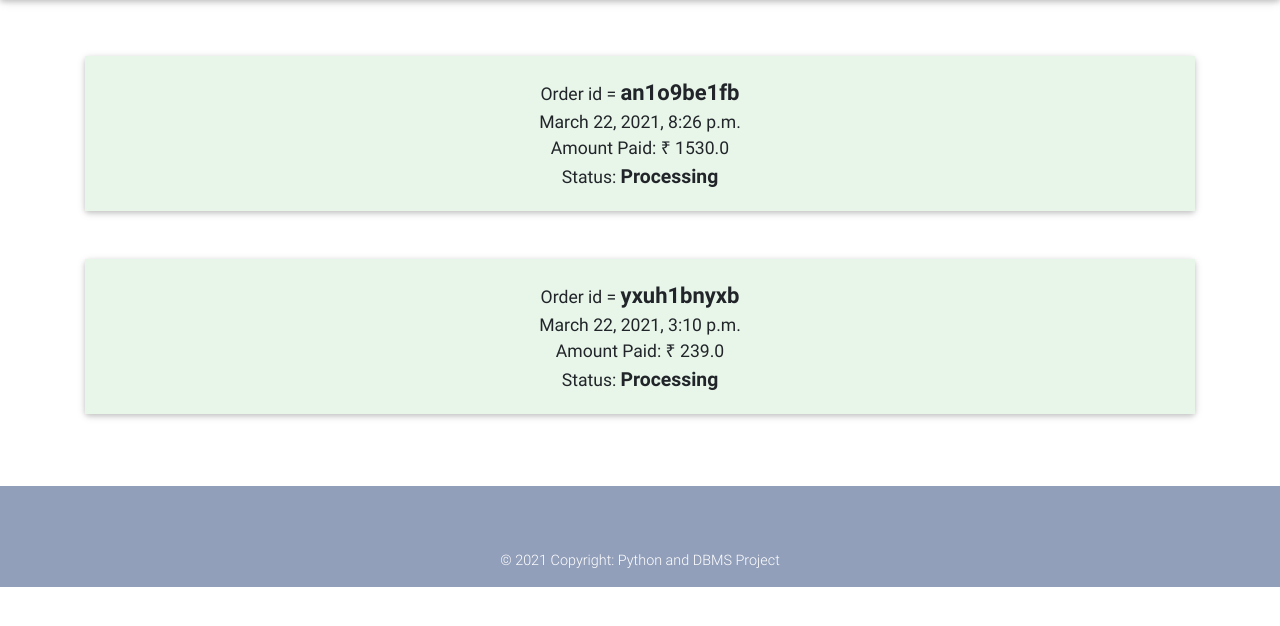
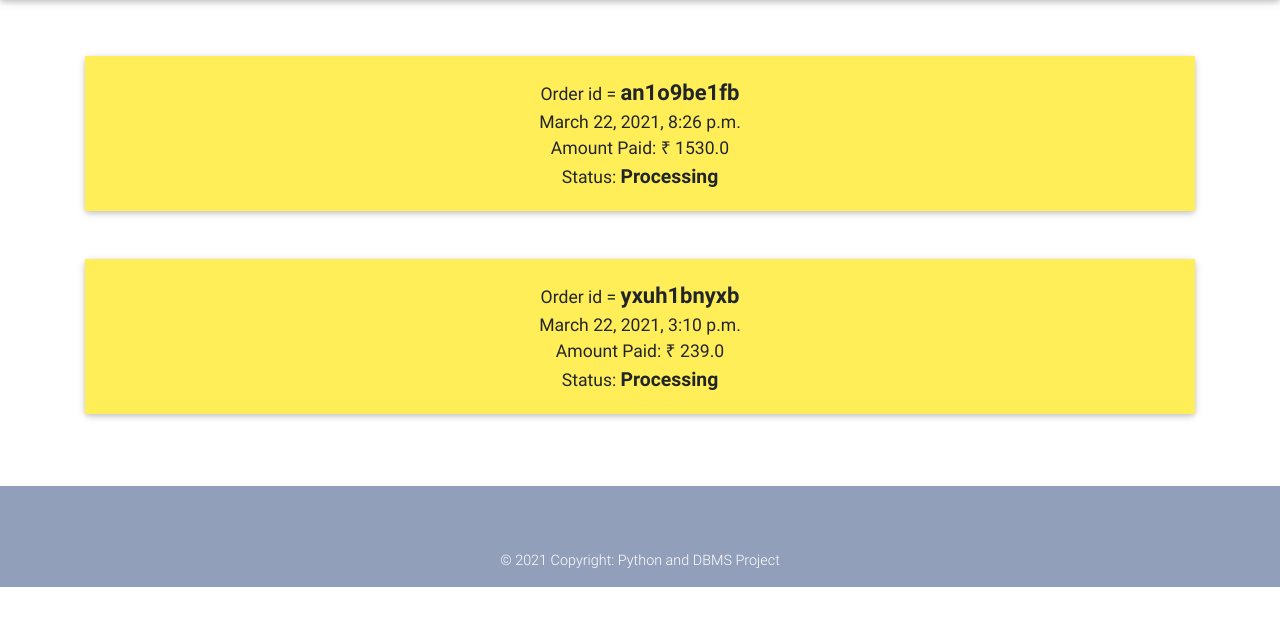
Before and after one commit to arya21kapoor/DBMS_Python_project, a Django app: page /past-orders/ in a window 1280 px wide. Shown: the part 64-690 px from the top of the page. Run offline with Django 3.2, Linux system fonts and the light colour scheme; a user stored in the database is signed in; data comes from the database, SQL or seed files in the repository; style sheets or scripts are compiled from the project's sources; some libraries are stand-ins or nearby versions.

Commit message:
Formatted HTML Files

```diff
--- a/EComWeb/website/templates/navbar.html
+++ b/EComWeb/website/templates/navbar.html
@@ -1,23 +1,18 @@
 {% load static %}
 {% load cart_template_tags %}
-
 <nav class="navbar fixed-top navbar-expand-lg navbar-light white scrolling-navbar">
    <div class="container">
-
       <!-- Brand -->
       <a class="navbar-brand waves-effect" href="{% url 'website:homePage' %}">
       <strong class="blue-text" >Bakery Shop</strong>
       </a>
-
       <!-- Collapse -->
       <button class="navbar-toggler" type="button" data-toggle="collapse" data-target="#navbarSupportedContent"
          aria-controls="navbarSupportedContent" aria-expanded="false" aria-label="Toggle navigation">
       <span class="navbar-toggler-icon"></span>
       </button>
-
       <!-- Links -->
       <div class="collapse navbar-collapse" id="navbarSupportedContent">
-
          <!-- Left -->
          <ul class="navbar-nav mr-auto">
             {% comment %}
@@ -39,7 +34,6 @@
             </li>
             {% endcomment %}
          </ul>
-
          <!-- Right -->
          <ul class="navbar-nav nav-flex-icons">
             {% if request.user.is_authenticated %}
--- a/EComWeb/website/templates/order_summary.html
+++ b/EComWeb/website/templates/order_summary.html
@@ -1,9 +1,7 @@
 {% extends "base.html" %}
-
 {% block content %}
 <main>
    <div class="container mt-6">
-
       <div class="table-responsive text-nowrap">
          <h2>Order Summary</h2>
          <table class="table">
@@ -98,10 +96,7 @@
                {% endif %}
             </tbody>
          </table>
-
       </div>
-
    </div>
 </main>
-
 {% endblock content %}
--- a/EComWeb/website/templates/past_orders.html
+++ b/EComWeb/website/templates/past_orders.html
@@ -1,12 +1,11 @@
 {% extends "base.html" %}
-
 {% block content %}
 <main>
    <div class="container mt-5">
       {% for order in orders %}
       <a href="{% url 'website:bill_pdf_view' order.order_unique_num %}" target="_blank" style="color: inherit;">
          <div class="card">
-      <div class="card-body text-center green lighten-5" style="font-size: 110%;">
+            <div class="card-body text-center yellow lighten-1" style="font-size: 110%;">
                <span>Order id = <b style="font-size: 125%; background: inherit">{{order.order_unique_num}}</b></span><br>
                <span>{{order.ordered_date}}</span><br>
                <span>Amount Paid: ₹  {{order.payment.amount}}</span><br>
@@ -27,21 +26,4 @@
       {% endfor %}
    </div>
 </main>
-
 {% endblock content %}
-
-
-<div class="card">
-  <!--Card image-->
-  <!-- <div class="view overlay">
-    <img class="card-img-top" src="{{product.img.url}}">
-    <a href="{{product.get_absolute_url}}"  >
-      <div class="mask rgba-white-slight"></div>
-    </a>
-  </div> -->
-  <!--Card image-->
-  <!--Card content-->
-  <div class="card-body text-center pink lighten-5">
-  </div>
-  <!--Card content-->
-</div>
--- a/EComWeb/website/templates/scripts.html
+++ b/EComWeb/website/templates/scripts.html
@@ -1,5 +1,4 @@
 {% load static %}
-
 <script type="text/javascript" src="{% static 'website/js/jquery-3.4.1.min.js' %}"></script>
 <!-- Bootstrap tooltips -->
 <script type="text/javascript" src="{% static 'website/js/popper.min.js' %}"></script>
@@ -9,7 +8,7 @@
 <script type="text/javascript" src="{% static 'website/js/mdb.min.js' %}"></script>
 <!-- Initializations -->
 <script type="text/javascript">
-// Animations initialization
-new WOW().init();
+   // Animations initialization
+   new WOW().init();
 
 </script>
```
Also changed, not shown: EComWeb/website/templates/base.html (+0 -19 lines), EComWeb/website/templates/bill_template.html (+1 -18 lines), EComWeb/website/templates/checkout.html (+0 -27 lines), EComWeb/website/templates/footer.html (+5 -6 lines), EComWeb/website/templates/homePage.html (+0 -19 lines), EComWeb/website/templates/payment.html (+3 -31 lines), EComWeb/website/templates/productPage.html (+3 -34 lines), EComWeb/website/templates/order_snippet.html (indentation only). Lines whose indentation alone changed are shown as unchanged.
